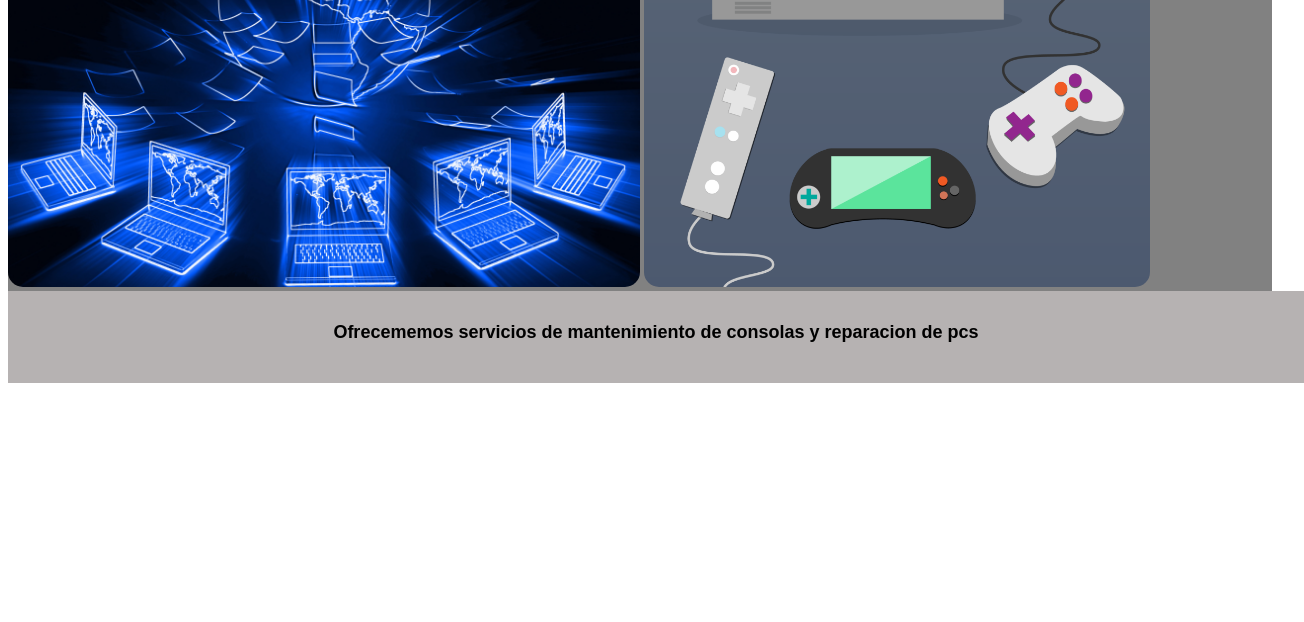
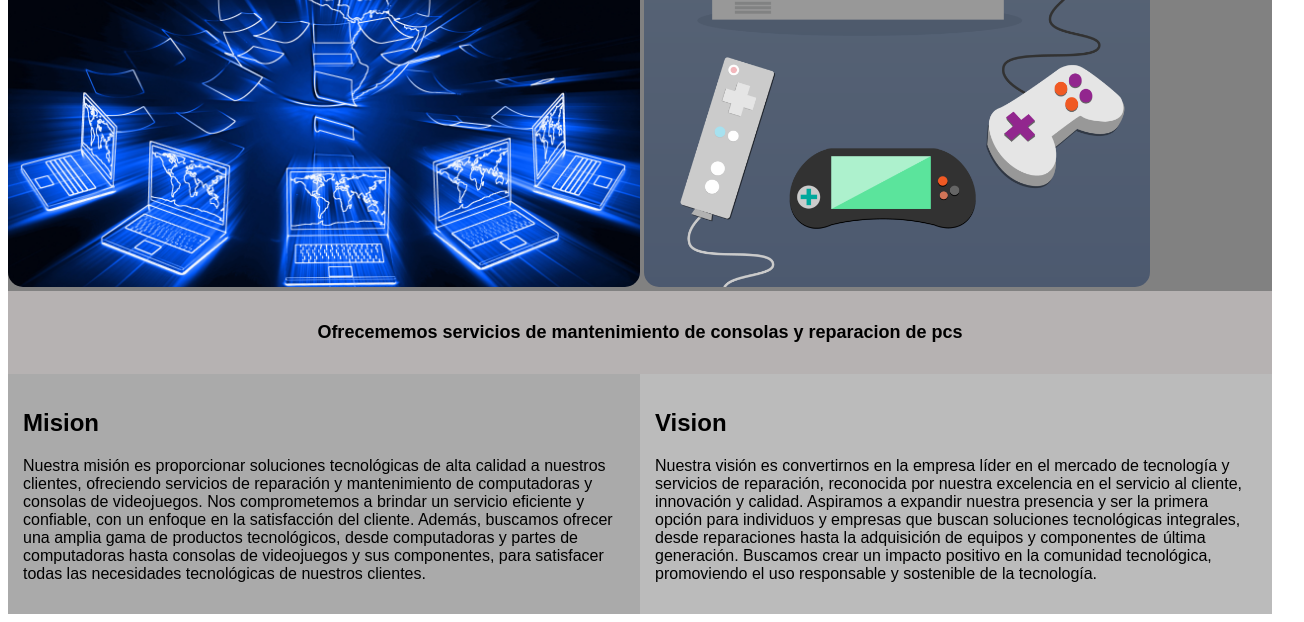
Before and after one commit to andresjose098/proyecto_jose, a plain HTML site: page index.html in a window 1280 px wide. Shown: the part 243-865 px from the top of the page, 1304 px wide, since content can reach past the window. Before the commit the page ends 800 px from the top, so only its background shows below. Drawn offline with nearby package versions, Linux system fonts and the light colour scheme.

Commit message:
first commit

```diff
--- a/index.html
+++ b/index.html
@@ -3,6 +3,8 @@
 <head>
 <meta name="viewport" content="width=device-width, initial-scale=1">
 <link rel='stylesheet' type='text/css' media='screen' href='style.css'>
+<script src="https://cdn.jsdelivr.net/npm/@popperjs/core@2.11.8/dist/umd/popper.min.js" integrity="sha384-I7E8VVD/ismYTF4hNIPjVp/Zjvgyol6VFvRkX/vR+Vc4jQkC+hVqc2pM8ODewa9r" crossorigin="anonymous"></script>
+<script src="https://cdn.jsdelivr.net/npm/bootstrap@5.3.3/dist/js/bootstrap.min.js" integrity="sha384-0pUGZvbkm6XF6gxjEnlmuGrJXVbNuzT9qBBavbLwCsOGabYfZo0T0to5eqruptLy" crossorigin="anonymous"></script>
 </head>
 <body>
 
@@ -30,6 +32,25 @@
   <h2 style="text-align: center;">Ofrecememos servicios de mantenimiento de consolas y reparacion de pcs</h2>
 </div>
 
+<div class="row">
+  <div class="column" style="background-color:#aaa;">
+    <h2>Mision</h2>
+    <p>Nuestra misión es proporcionar soluciones tecnológicas de alta calidad a nuestros clientes,
+      ofreciendo servicios de reparación y mantenimiento de computadoras y consolas de videojuegos.
+      Nos comprometemos a brindar un servicio eficiente y confiable, con un enfoque en la satisfacción
+      del cliente. Además, buscamos ofrecer una amplia gama de productos tecnológicos, desde computadoras
+       y partes de computadoras hasta consolas de videojuegos y sus componentes, para satisfacer todas las necesidades tecnológicas de nuestros clientes.</p>
+  </div>
+  <div class="column" style="background-color:#bbb;">
+    <h2>Vision</h2>
+    <p>Nuestra visión es convertirnos en la empresa líder en el mercado de tecnología y servicios de reparación,
+      reconocida por nuestra excelencia en el servicio al cliente, innovación y calidad. Aspiramos a expandir
+      nuestra presencia y ser la primera opción para individuos y empresas que buscan soluciones tecnológicas integrales,
+       desde reparaciones hasta la adquisición de equipos y componentes de última generación.
+       Buscamos crear un impacto positivo en la comunidad tecnológica, promoviendo el uso responsable y sostenible de la tecnología.</p>
+  </div>
+</div>
+
 <script>
 function openNav() {
   document.getElementById("mySidenav").style.width = "250px";
--- a/style.css
+++ b/style.css
@@ -77,3 +77,22 @@ transition: margin-left .5s;
   padding: 16px
 
 }
+
+* {
+  box-sizing: border-box;
+}
+
+/* Create two equal columns that floats next to each other */
+.column {
+  float: left;
+  width: 50%;
+  padding: 15px;
+  height: 100%; /* Should be removed. Only for demonstration */
+}
+
+/* Clear floats after the columns */
+.row:after {
+  content: "";
+  display: table;
+  clear: both;
+}
```
